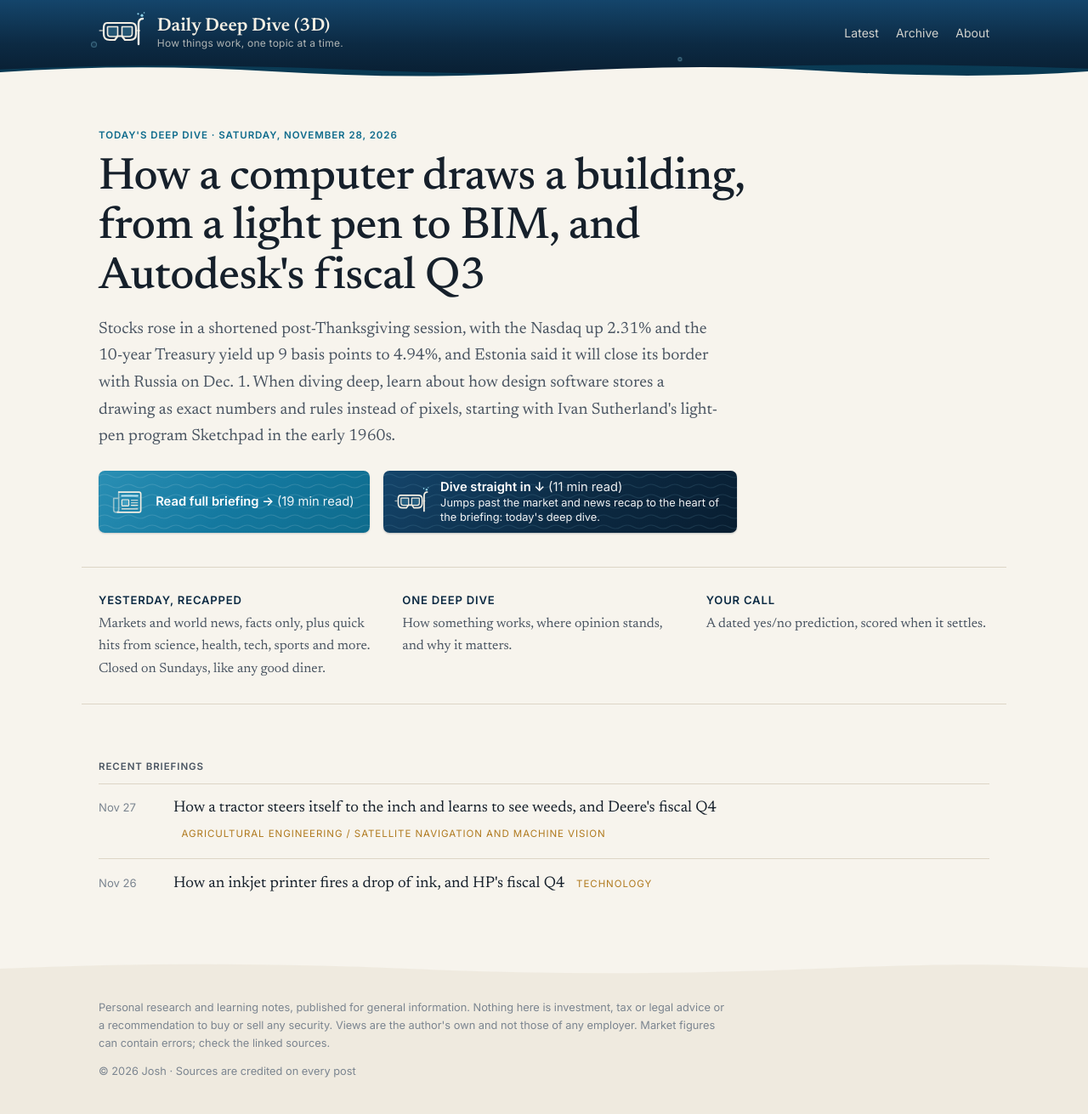
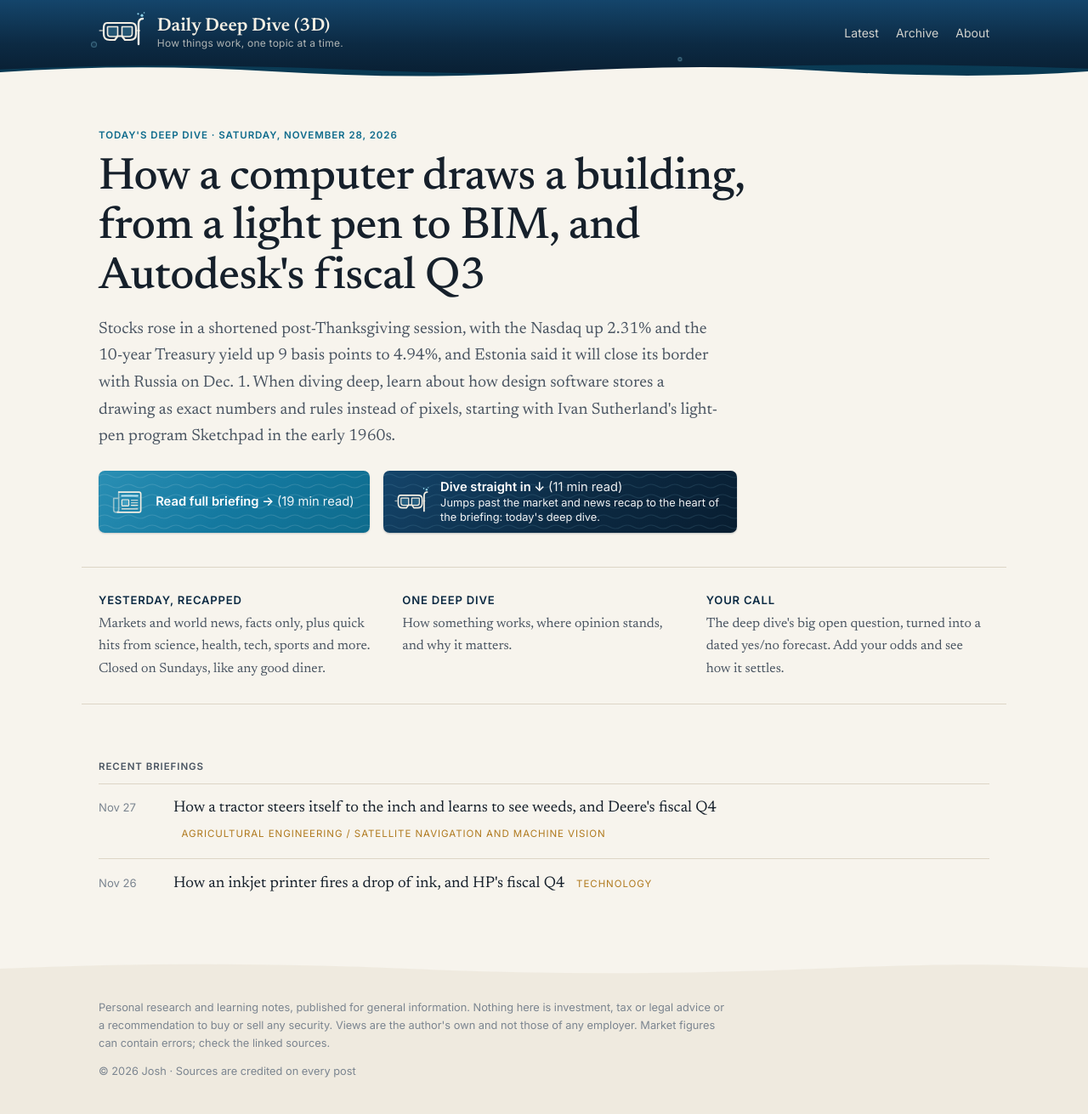
Before and after one commit to dailydeepdive/dailydeepdive.github.io, a Jekyll site: the page built from index.html, in a window 1280 px wide. Shown: the whole page at 85% size. Built offline with Jekyll 4.4.1, drawn with Linux system fonts in a browser that asks for light colours.

Commit message:
Home page: tie the Your Call description to the deep dive
Co-Authored-By: Claude Opus 5.5 <noreply@anthropic.com>
Claude-Session: https://claude.ai/code/session_01XLPcKjBxkHpy36NM6mhFCg

```diff
--- a/index.html
+++ b/index.html
@@ -24,7 +24,7 @@ title: Daily Deep Dive (3D)
 <section class="wrap intro-strip">
   <div><strong>Yesterday, recapped</strong><span>Markets and world news, facts only, plus quick hits from science, health, tech, sports and more. Closed on Sundays, like any good diner.</span></div>
   <div><strong>One deep dive</strong><span>How something works, where opinion stands, and why it matters.</span></div>
-  <div><strong>Your Call</strong><span>A dated yes/no prediction, scored when it settles.</span></div>
+  <div><strong>Your Call</strong><span>The deep dive's big open question, turned into a dated yes/no forecast. Add your odds and see how it settles.</span></div>
 </section>
 
 <section class="wrap recent">
```
